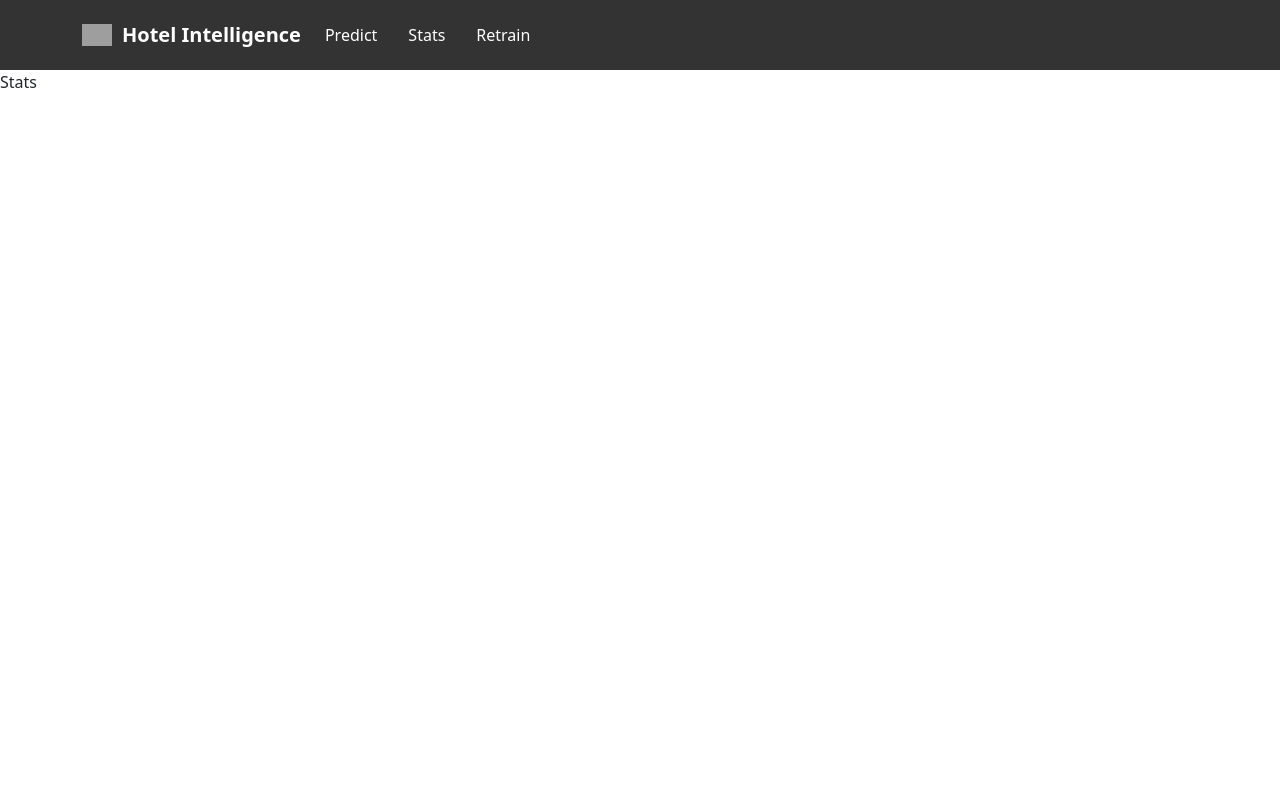
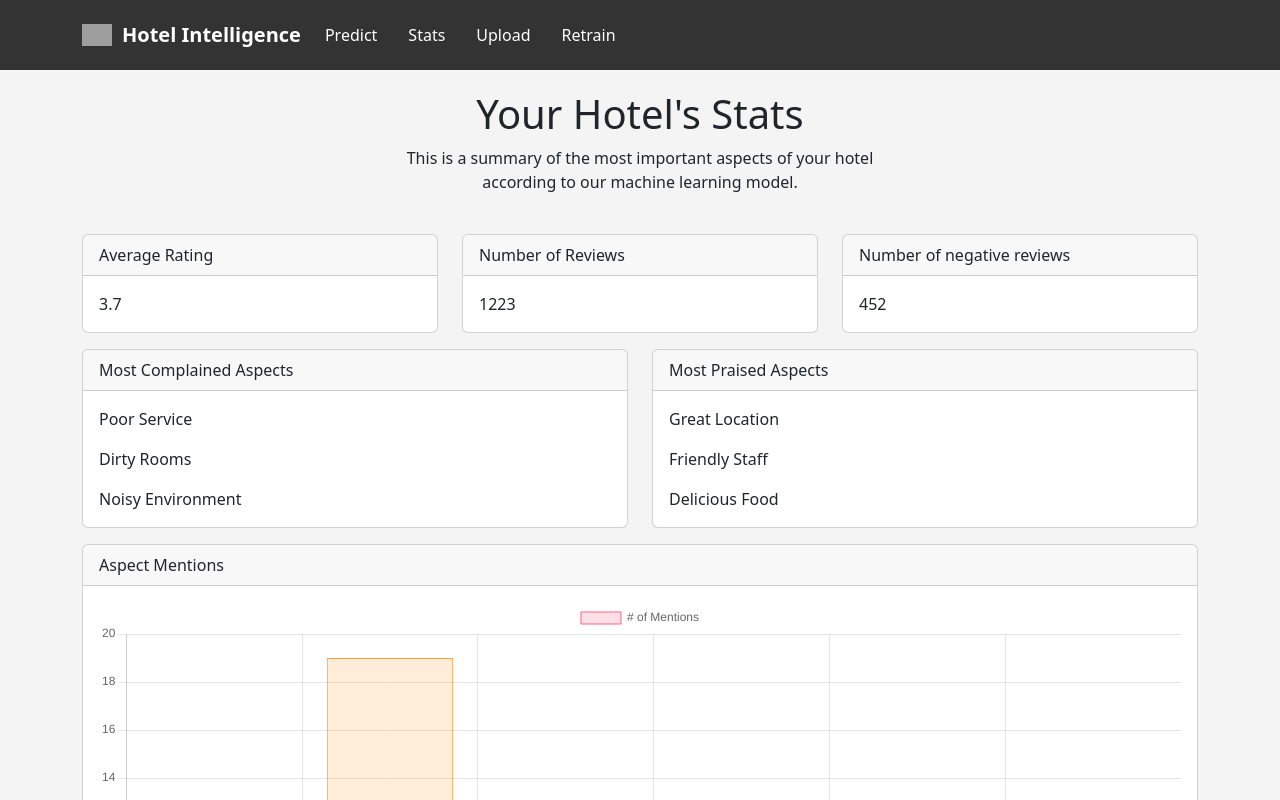
Before and after one commit to Dani32002/ISIS3301-proyecto1-grupo2, a React (Create React App) app in the folder etapa2/review-classifier/: page /stats in a window 1280 px wide. Shown: the top 800 px of the page. Built offline with nearby package versions, Linux system fonts and the light colour scheme; grey boxes are pictures that could not be loaded.

Commit message:
upload component, stats component, style improvements

```diff
--- a/etapa2/review-classifier/src/App.js
+++ b/etapa2/review-classifier/src/App.js
@@ -5,6 +5,7 @@ import Predict from './components/Predict';
 import Stats from './components/Stats';
 import Landing from './components/Landing';
 import Retrain from './components/Retrain';
+import Upload from './components/upload';
 
 function App() {
   return (
@@ -12,10 +13,11 @@ function App() {
       <Header />
       <BrowserRouter>
         <Routes>
-          <Route path='/' element={ <Landing /> }/>
-          <Route path='/predict' element={ <Predict /> }/>
-          <Route path='/stats' element={ <Stats /> }/>
-          <Route path='/retrain' element={ <Retrain /> }/>
+          <Route path='/' element={<Landing />} />
+          <Route path='/predict' element={<Predict />} />
+          <Route path='/stats' element={<Stats />} />
+          <Route path='/retrain' element={<Retrain />} />
+          <Route path='/upload' element={<Upload />} />
         </Routes>
       </BrowserRouter>
     </>
--- a/etapa2/review-classifier/src/components/Header.jsx
+++ b/etapa2/review-classifier/src/components/Header.jsx
@@ -42,6 +42,7 @@ const Header = () => {
         <StyledNav className="me-auto">
           <Nav.Link href="/predict">Predict</Nav.Link>
           <Nav.Link href="/stats">Stats</Nav.Link>
+          <Nav.Link href="/upload">Upload</Nav.Link>
           <Nav.Link href="/retrain">Retrain</Nav.Link>
         </StyledNav>
       </Container>
--- a/etapa2/review-classifier/src/components/Landing.jsx
+++ b/etapa2/review-classifier/src/components/Landing.jsx
@@ -24,18 +24,23 @@ const Title = styled.h1`
 `;
 
 const Subtitle = styled.h2`
-  font-size: 1.5em;
-  color: #666;
+  font-size: 1.1em; // Reduce this value to make the font smaller
+  color: #777;
+  margin-top: 20px;
 `;
-
 const Landing = () => {
   return (
     <LandingContainer>
       <Content>
-        <Title>Welcome to our Hotel Management App</Title>
+        <Title style={{ paddingBottom: "30px" }}>Welcome to our Hotel Management App</Title>
         <Subtitle>
           This application will help you improve your management and decision-making by identifying the most important complaints in reviews and points of improvement in your hotel.
         </Subtitle>
+
+        <Subtitle>
+          Our machine learning model will analyze your reviews and provide you with valuable insights to help you improve your hotel's performance.
+        </Subtitle>
+
       </Content>
     </LandingContainer>
   )
--- a/etapa2/review-classifier/src/components/Predict.jsx
+++ b/etapa2/review-classifier/src/components/Predict.jsx
@@ -113,9 +113,20 @@ const Predict = () => {
     }
 
     return (
+
+
         <PredictContainer>
 
             <div className='predictFormContainer'>
+
+                <Row className="mb-4">
+                    <Col xs={12} className="text-center">
+                        <h1 className="font-weight-bold">Predict the Score of a Review</h1>
+
+                        <p className="text-muted">Write a review and predict the score that it will receive. <br></br>This is useful to check the accuracy of the model</p>
+                    </Col>
+                </Row>
+
                 <Row>
                     <Form>
                         <Row>
--- a/etapa2/review-classifier/src/components/Retrain.jsx
+++ b/etapa2/review-classifier/src/components/Retrain.jsx
@@ -1,9 +1,64 @@
-import React from 'react'
+import React, { useState } from 'react';
+import { Container, Row, Col, Button, Form } from 'react-bootstrap';
+import styled from 'styled-components'
 
-const Retrain = () => {
+const LandingContainer = styled.div`
+  display: flex;
+  justify-content: center;
+  align-items: center;
+  height: calc(100vh - 70px); // assuming the navbar height is 60px
+  background-color: #f4f4f4;
+  padding: 20px;
+  box-sizing: border-box;
+  overflow: hidden;
+`;
+
+
+function Retrain() {
+  const [file, setFile] = useState(null);
+
+  const handleFileChange = (event) => {
+    setFile(event.target.files[0]);
+  };
+
+  const handleUpload = async () => {
+    if (!file) {
+      alert('Please select a file first');
+      return;
+    }
+
+    // TODO: Implement the logic to upload the file and retrain the model
+    // This will likely involve sending a POST request to your server with the file data
+    // You might use a library like axios to do this
+    console.log('File uploaded:', file.name);
+  };
+
   return (
-    <div>Retrain</div>
-  )
+    <LandingContainer>
+
+      <Container className="d-flex flex-column justify-content-center align-items-center vh-100">
+        <Row className="mb-4">
+          <Col xs={12} className="text-center">
+            <h1 className="font-weight-bold">Retrain the analysis model</h1>
+
+            <p className="text-muted">Upload a JSON file with your hotel's reviews to retrain  <br></br>the model and customize it to your hotel's needs</p>
+
+          </Col>
+        </Row>
+        <Row className="mb-2">
+          <Col className="my-3">
+            <Form.Control type="file" accept=".json" onChange={handleFileChange} />
+          </Col>
+        </Row>
+        <Row className="my-2">
+          <Button variant="primary" onClick={handleUpload}>
+            Upload and Retrain
+          </Button>
+        </Row>
+      </Container>
+    </LandingContainer>
+
+  );
 }
 
-export default Retrain
+export default Retrain;
--- a/etapa2/review-classifier/src/components/Stats.jsx
+++ b/etapa2/review-classifier/src/components/Stats.jsx
@@ -1,9 +1,125 @@
-import React from 'react'
+import React from 'react';
+import { Container, Row, Col, Card } from 'react-bootstrap';
+import styled from 'styled-components'
+import { Bar } from 'react-chartjs-2'; // You need to install this library
+
+const LandingContainer = styled.div`
+  display: flex;
+  justify-content: center;
+  align-items: center;
+  background-color: #f4f4f4;
+  padding: 20px;
+  box-sizing: border-box;
+`;
+
+
+const data = {
+  labels: ['Poor Service', 'Dirty Rooms', 'Noisy Environment', 'Great Location', 'Friendly Staff', 'Delicious Food'],
+  datasets: [
+    {
+      label: '# of Mentions',
+      data: [12, 19, 3, 5, 2, 3],
+      backgroundColor: [
+        'rgba(255, 99, 132, 0.2)',
+        'rgba(255, 159, 64, 0.2)',
+        'rgba(255, 205, 86, 0.2)',
+        'rgba(75, 192, 192, 0.2)',
+        'rgba(54, 162, 235, 0.2)',
+        'rgba(153, 102, 255, 0.2)',
+      ],
+      borderColor: [
+        'rgb(255, 99, 132)',
+        'rgb(255, 159, 64)',
+        'rgb(255, 205, 86)',
+        'rgb(75, 192, 192)',
+        'rgb(54, 162, 235)',
+        'rgb(153, 102, 255)',
+      ],
+      borderWidth: 1,
+    },
+  ],
+};
 
 const Stats = () => {
+  const negativeAspects = ['Poor Service', 'Dirty Rooms', 'Noisy Environment'];
+  const positiveAspects = ['Great Location', 'Friendly Staff', 'Delicious Food'];
+
   return (
-    <div>Stats</div>
-  )
-}
+    <LandingContainer>
+      <Container>
+        <Row className="mb-4">
+          <Col xs={12} className="text-center">
+            <h1 className="font-weight-bold">Your Hotel's Stats</h1>
 
-export default Stats
+            <p> This is a summary of the most important aspects of your hotel <br></br>according to our machine learning model.</p>
+
+          </Col>
+        </Row>
+        <Row className="mb-3">
+          <Col xs={4}>
+            <Card>
+              <Card.Header>Average Rating</Card.Header>
+              <Card.Body>
+                <Card.Text>3.7</Card.Text>
+              </Card.Body>
+            </Card>
+          </Col>
+          <Col xs={4}>
+            <Card>
+              <Card.Header>Number of Reviews</Card.Header>
+              <Card.Body>
+                <Card.Text>1223</Card.Text>
+              </Card.Body>
+            </Card>
+          </Col>
+          <Col xs={4}>
+            <Card>
+              <Card.Header>Number of negative reviews</Card.Header>
+              <Card.Body>
+                <Card.Text>452</Card.Text>
+              </Card.Body>
+            </Card>
+          </Col>
+        </Row>
+        <Row className="mb-3">
+          <Col xs={6}>
+            <Card>
+              <Card.Header>Most Complained Aspects</Card.Header>
+              <Card.Body>
+                {negativeAspects.map((aspect, index) => (
+                  <Card.Text key={index}>
+                    {aspect}
+                  </Card.Text>
+                ))}
+              </Card.Body>
+            </Card>
+          </Col>
+          <Col xs={6}>
+            <Card>
+              <Card.Header>Most Praised Aspects</Card.Header>
+              <Card.Body>
+                {positiveAspects.map((aspect, index) => (
+                  <Card.Text key={index}>
+                    {aspect}
+                  </Card.Text>
+                ))}
+              </Card.Body>
+            </Card>
+          </Col>
+        </Row>
+        <Row className="mb-3">
+          <Col xs={12}>
+            <Card>
+              <Card.Header>Aspect Mentions</Card.Header>
+              <Card.Body>
+                <Bar data={data} />
+              </Card.Body>
+            </Card>
+          </Col>
+        </Row>
+      </Container>
+    </LandingContainer>
+  );
+};
+
+export default Stats;
--- /dev/null
+++ b/etapa2/review-classifier/src/components/upload.jsx
@@ -0,0 +1,61 @@
+import React, { useState } from 'react';
+import { Container, Row, Col, Button, Form } from 'react-bootstrap';
+import styled from 'styled-components'
+
+const LandingContainer = styled.div`
+  display: flex;
+  justify-content: center;
+  align-items: center;
+  height: calc(100vh - 70px); // assuming the navbar height is 60px
+  background-color: #f4f4f4;
+  padding: 20px;
+  box-sizing: border-box;
+  overflow: hidden;
+`;
+
+
+function Upload() {
+    const [file, setFile] = useState(null);
+
+    const handleFileChange = (event) => {
+        setFile(event.target.files[0]);
+    };
+
+    const handleUpload = async () => {
+        if (!file) {
+            alert('Please select a file first');
+            return;
+        }
+
+        // TODO: Implement the logic to upload the file and obtain the information
+        console.log('File uploaded:', file.name);
+    };
+
+    return (
+        <LandingContainer>
+
+            <Container className="d-flex flex-column justify-content-center align-items-center vh-100">
+                <Row className="mb-4">
+                    <Col xs={12} className="text-center">
+                        <h1 className="font-weight-bold">Upload your hotel's reviews</h1>
+
+                        <p className="text-muted">Upload a JSON file with your hotel's reviews to <br></br> analyze them and obtain valuable insights</p>
+                    </Col>
+                </Row>
+                <Row className="mb-2">
+                    <Col className="my-3">
+                        <Form.Control type="file" accept=".json" onChange={handleFileChange} />
+                    </Col>
+                </Row>
+                <Row className="my-2">
+                    <Button variant="primary" onClick={handleUpload}>
+                        Upload reviews
+                    </Button>
+                </Row>
+            </Container>
+        </LandingContainer>
+
+    );
+}
+
+export default Upload
```
